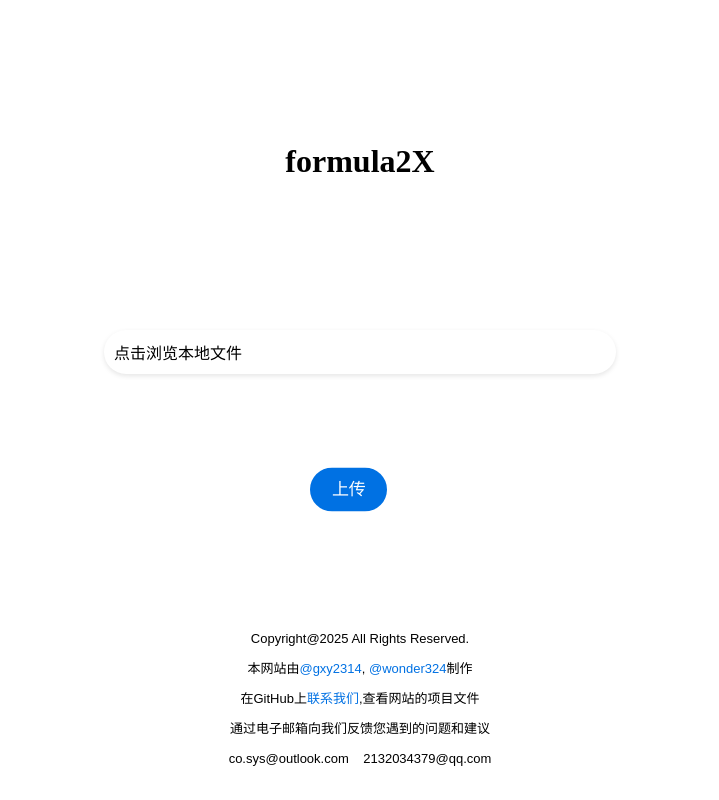
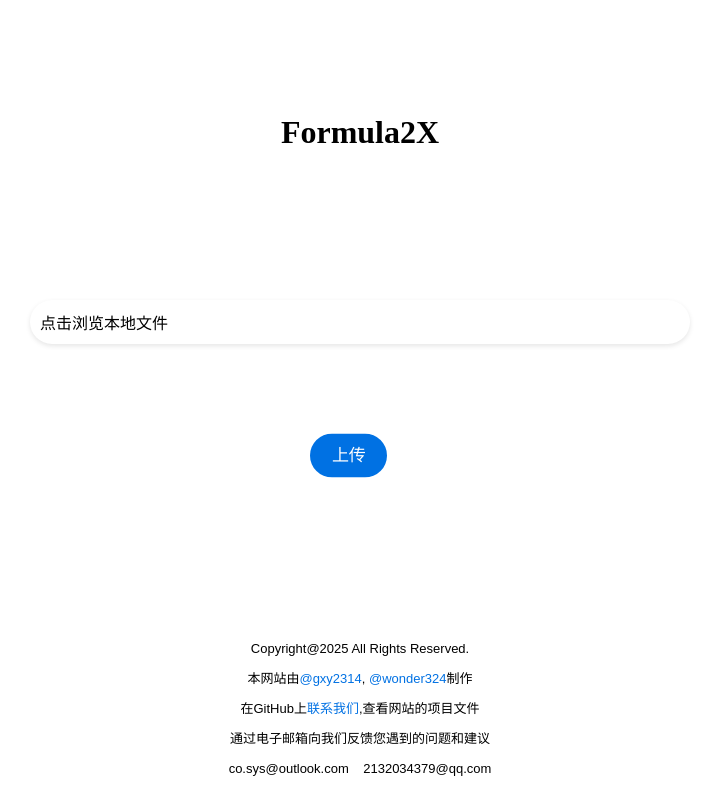
Before and after one commit to gxy2314/formula2X, a Django app: page / in a window 1280 px wide. Shown: the whole page, without its empty margins (280-999 px from the left). Run offline with Django 3.2, Linux system fonts and the light colour scheme.

Commit message:
优化了上传页面的页面布局

```diff
--- a/BackEnd/templates/main.html
+++ b/BackEnd/templates/main.html
@@ -8,7 +8,9 @@
     <style>
         .title
         {
-            padding-top: 9%;
+            margin-top: 9%;
+            text-align: center;
+
         }
         .button{
             background: #0071e3;
@@ -33,7 +35,7 @@
         .containerOfButton
         {
             position: absolute;
-            top: 60%;
+            margin-top: 20%;
             left: 50%;
             transform: translate(-25%, -25%);
             width: 200px; /* Adjust as needed */
@@ -42,8 +44,9 @@
         .inputarea
         {
             position: absolute;
-            left: 30%;
-            right:30%;
+            left: 50%;
+            transform: translateX(-50%);
+            width:50%;
             margin-top: 10%;
             background-color: #fff;
             padding: 10px;
@@ -56,8 +59,12 @@
          }
          footer {
             display: flex;
-            margin-top: 32%;
-            margin-bottom: 0;
+            position: fixed;
+            bottom: 2%;
+            left: 0;
+            width: 100%;
+           /*  margin-top: 32%;
+            margin-bottom: 0; */
             flex-direction: column;
             justify-content: center;
             align-items: center;
@@ -80,12 +87,10 @@
             text-decoration: underline;
 }
     </style>
-    <div  class="title">
-        <title>formula2X</title>
-    </div>
+
 </head>
 <body>
-    <h1 align="center" >formula2X</h1>
+    <h1 class="title" align="center" >Formula2X</h1>
         <form enctype="multipart/form-data" action="/uploadedFile/" method="post" style="width: 200px;" >
             <!-- action的赋值需同函数的路由保持一致 -->
               {% csrf_token %}
@@ -102,8 +107,6 @@
                <input type="submit" value="上传" class="button"/>
             </div>
         </form>
-
-</body>
     <footer id="页尾">
           <p style="color:rgb(0,0,0);">Copyright@2025 All Rights Reserved.</p>
           <p style="color:rgb(0,0,0)">
@@ -125,6 +128,8 @@
             co.sys@outlook.com&nbsp;&nbsp;&nbsp;&nbsp;2132034379@qq.com
           </p>
         </footer>
+</body>
+
 <script type="text/javascript">
     function formatCheck() {
     var fileInput = document.getElementById("upLoadFile");
```
Lines whose indentation alone changed are shown as unchanged.
